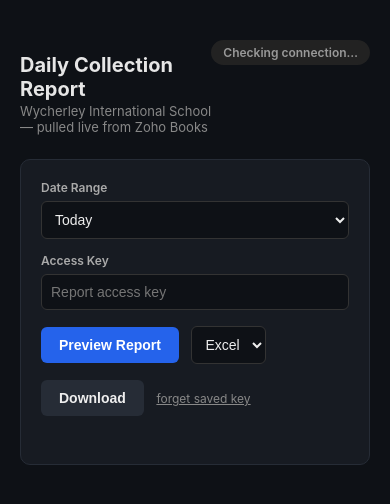
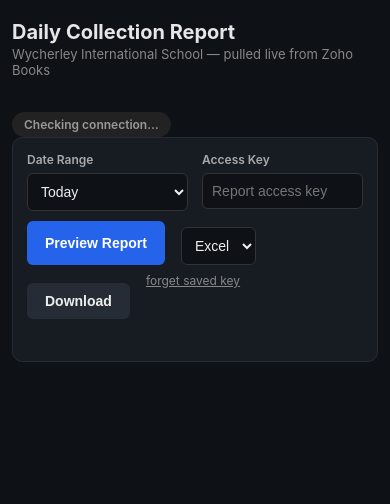
Before and after one commit to Thenul-03/-Zoho-collection-report, a website: page public/index.html in a window 390 px wide. Drawn offline with Linux system fonts and the light colour scheme.

Commit message:
Fine tune the UI

```diff
--- a/api/report.js
+++ b/api/report.js
@@ -1,5 +1,4 @@
 import ExcelJS from 'exceljs';
-import PDFDocument from 'pdfkit';
 import { getAccessToken, fetchAllPayments, buildReportRows } from './_lib/zoho.js';
 
 export default async function handler(req, res) {
@@ -187,6 +186,7 @@ function addSummaryAndSignatures(sheet, startRow, rows) {
 }
 
 async function buildPdf(rows, totals, from, to) {
+  const { default: PDFDocument } = await import('pdfkit');
   const document = new PDFDocument({ layout: 'landscape', size: 'A4', margin: 24 });
   const chunks = [];
   document.on('data', (chunk) => chunks.push(chunk));
--- a/public/index.html
+++ b/public/index.html
@@ -39,6 +39,7 @@
   }
   .row { display: flex; gap: 14px; flex-wrap: wrap; }
   .row > div { flex: 1; min-width: 160px; }
+  .actions { display: flex; align-items: center; gap: 8px; flex-wrap: wrap; }
 
   button {
     padding: 10px 18px; font-size: 14px; font-weight: 600; border: none;
@@ -62,6 +63,14 @@
   .scroll-wrap { max-height: 420px; overflow: auto; border-radius: 8px; }
 
   .forget { font-size: 12px; color: #888; cursor: pointer; text-decoration: underline; }
+  @media (max-width: 600px) {
+    body { margin: 20px auto; padding: 0 12px; }
+    .topbar { display: block; }
+    .topbar .badge { display: inline-block; margin-top: 10px; }
+    .panel { padding: 14px; }
+    .actions { align-items: stretch; }
+    .actions button, .actions select { margin-top: 10px; }
+  }
 </style>
 </head>
 <body>
@@ -101,6 +110,7 @@
       </div>
     </div>
 
+    <div class="actions">
       <button class="primary" id="previewBtn">Preview Report</button>
       <select id="downloadFormat" aria-label="Download format" style="width:auto; display:inline-block; margin-top:16px;">
         <option value="excel">Excel</option>
@@ -108,6 +118,7 @@
       </select>
       <button class="secondary" id="downloadBtn">Download</button>
       <span class="forget" id="forgetKey">forget saved key</span>
+    </div>
     <div id="status"></div>
   </div>
 
```
Lines whose indentation alone changed are shown as unchanged.
